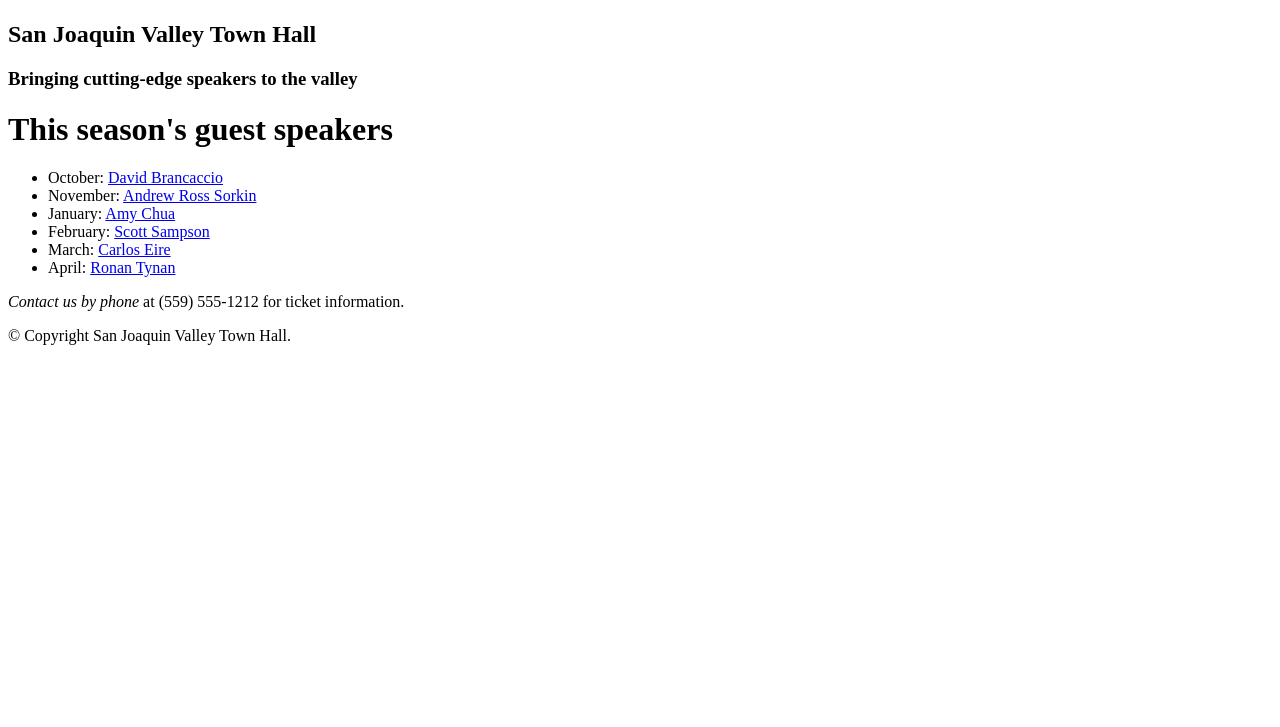
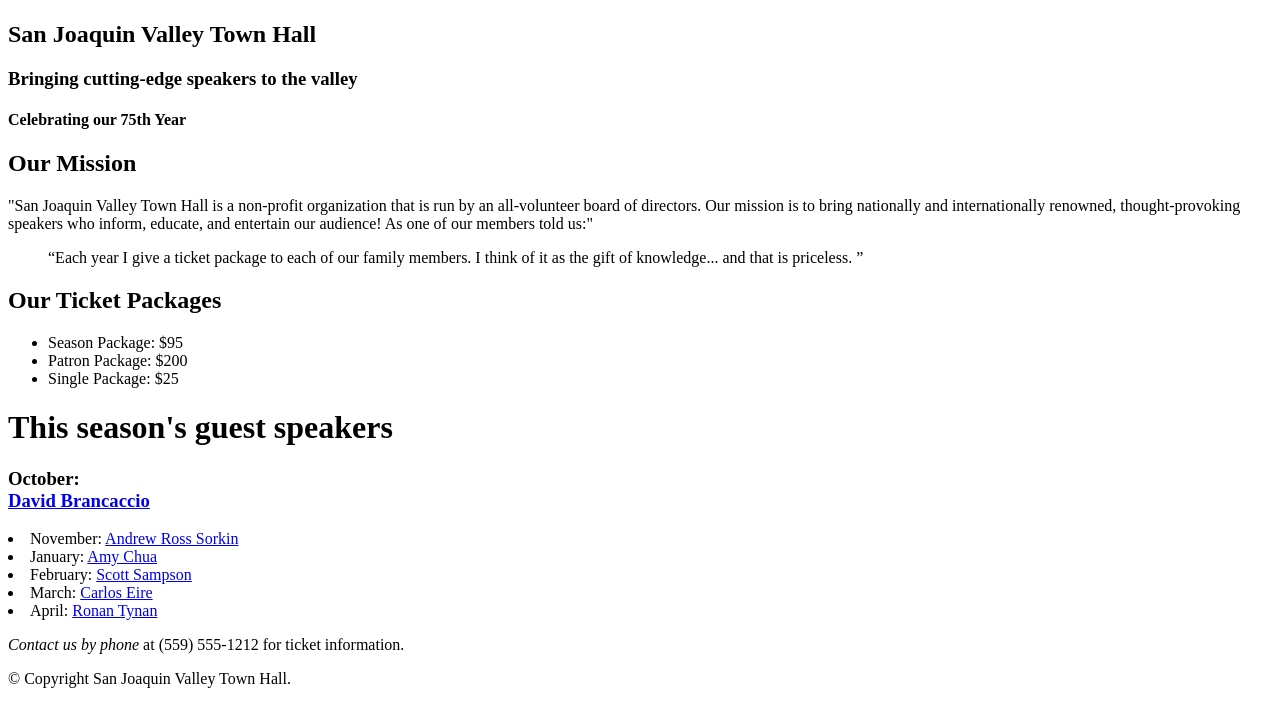
Before and after one commit to K1ngHandy/CSW131, a plain HTML site: page book_apps/ch03/town_hall/index.html in a window 1280 px wide. Shown: the part 55-782 px from the top of the page. Drawn offline with Linux system fonts and the light colour scheme.

Commit message:
update town hall, ch3

```diff
--- a/book_apps/ch03/town_hall/index.html
+++ b/book_apps/ch03/town_hall/index.html
@@ -12,10 +12,27 @@
 			<h3>Bringing cutting-edge speakers to the valley</h3>
 		</header>
 		<main>
+			<h4>Celebrating our 75th Year</h4>
+			<h2>Our Mission</h2>
+			<p>
+				"San Joaquin Valley Town Hall is a non-profit organization that is run by an all-volunteer board of directors. Our mission is to bring nationally and internationally renowned, thought-provoking speakers who inform, educate, and entertain our audience! As one of our members told us:"
+				<blockquote>
+					<q>Each year I give a ticket package to each of our family members. I think of it as the gift of knowledge... and that is priceless.
+					</q>
+				</blockquote>
+			</p>
+			<h2>Our Ticket Packages</h2>
+				<ul>
+					<li>Season Package: $95</li>
+					<li>Patron Package: $200</li>
+					<li>Single Package: $25</li>
+				</ul>
 				<h1>This season's guest speakers</h1>
 			<nav>
-		        <ul>
-		          <li>October: <a href="#">David Brancaccio</a></li>
+				<h3>October:
+				<br>
+				<a href="#">David Brancaccio</a>
+				</h3>
 					<li>November: <a href="#">Andrew Ross Sorkin</a></li>
 					<li>January: <a href="#">Amy Chua</a></li>
 					<li>February: <a href="#">Scott Sampson</a></li>
```
Also changed, not shown: book_examples/ch03/08_links.html (+2 -2 lines). Lines whose indentation alone changed are shown as unchanged.
